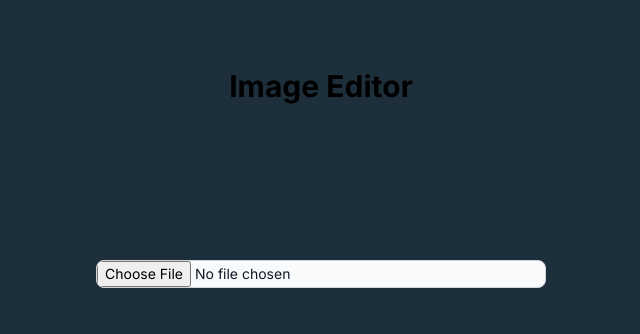
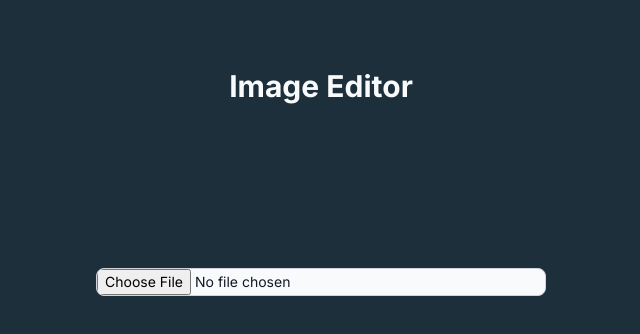
Before and after one commit to ajayb121/webgl-image-editor, a Next.js app: page / in a window 1280 px wide. Shown: the top 334 px of the page, without its empty margins (319-959 px from the left). Built offline with nearby package versions, Linux system fonts and the light colour scheme.

Commit message:
update page component

```diff
--- a/app/page.tsx
+++ b/app/page.tsx
@@ -3,10 +3,10 @@ import ImageEditor from "@/app/components/ImageEditor";
 export default function Home() {
   return (
     <>
-      <header className="pt-12 text-center pb-5">
-        <h1 className="text-3xl font-bold">Image Editor</h1>
+      <header className="pt-12 text-center pb-7">
+        <h1 className="text-3xl font-bold text-slate-50">Image Editor</h1>
       </header>
-      <main className='max-w-xl mx-auto'>
+      <main className='max-w-5xl mx-auto'>
         <ImageEditor />
       </main>
     </>
```
